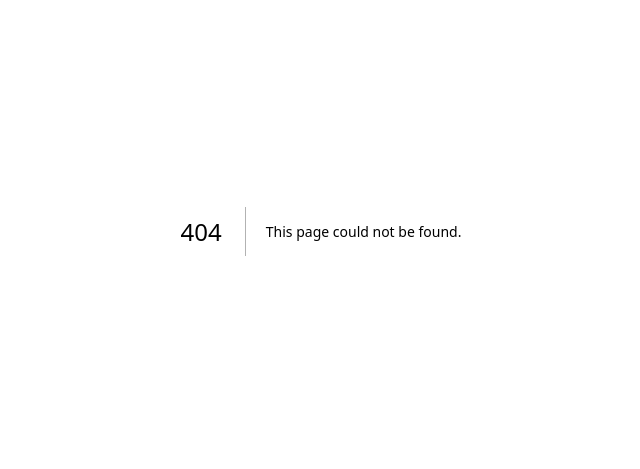
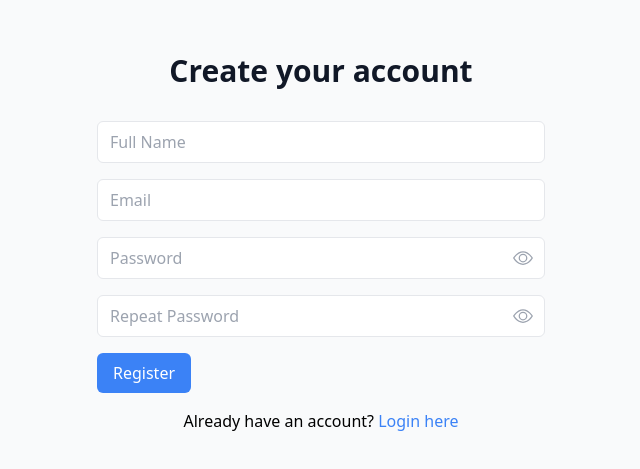
Before and after one commit to ijlalWindhi/medium-nextjs-atomic-design, a Next.js app: page /register in a window 1280 px wide. Before the commit this address had no page. Shown: the part 169-638 px from the top of the page, without its empty margins (319-959 px from the left). Built offline with nearby package versions, Linux system fonts and the light colour scheme.

Commit message:
feat(pages): add LoginPage and RegisterPage components using templates

```diff
--- /dev/null
+++ b/app/(auth)/login/page.tsx
@@ -0,0 +1,5 @@
+import LoginTemplate from "@/components/templates/LoginTemplate";
+
+export default function LoginPage() {
+  return <LoginTemplate />;
+}
--- /dev/null
+++ b/app/(auth)/register/page.tsx
@@ -0,0 +1,5 @@
+import RegisterTemplate from "@/components/templates/RegisterTemplate";
+
+export default function RegisterPage() {
+  return <RegisterTemplate />;
+}
```
